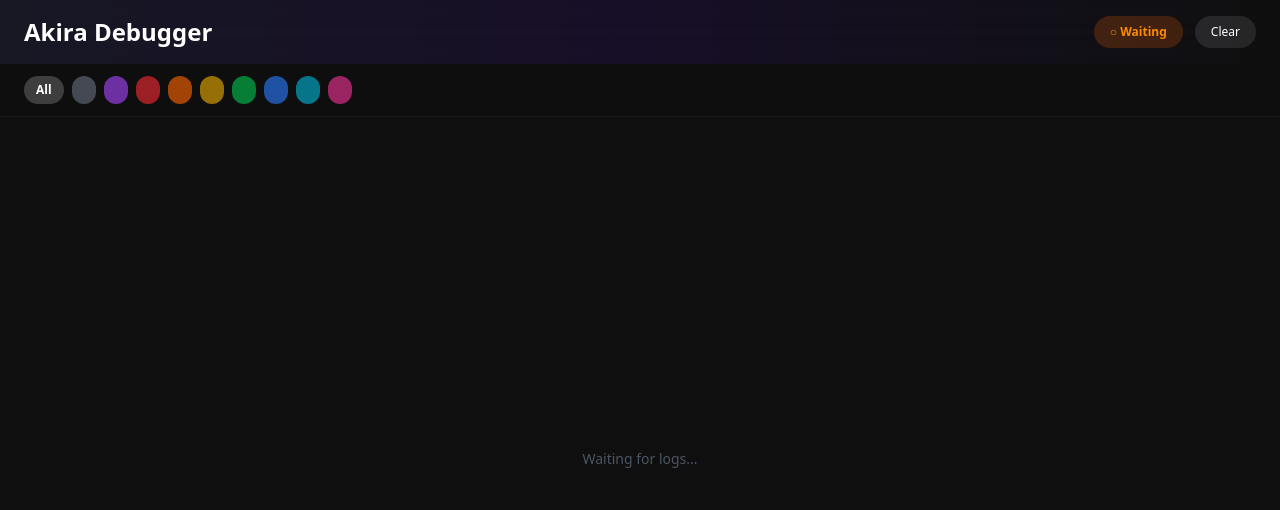
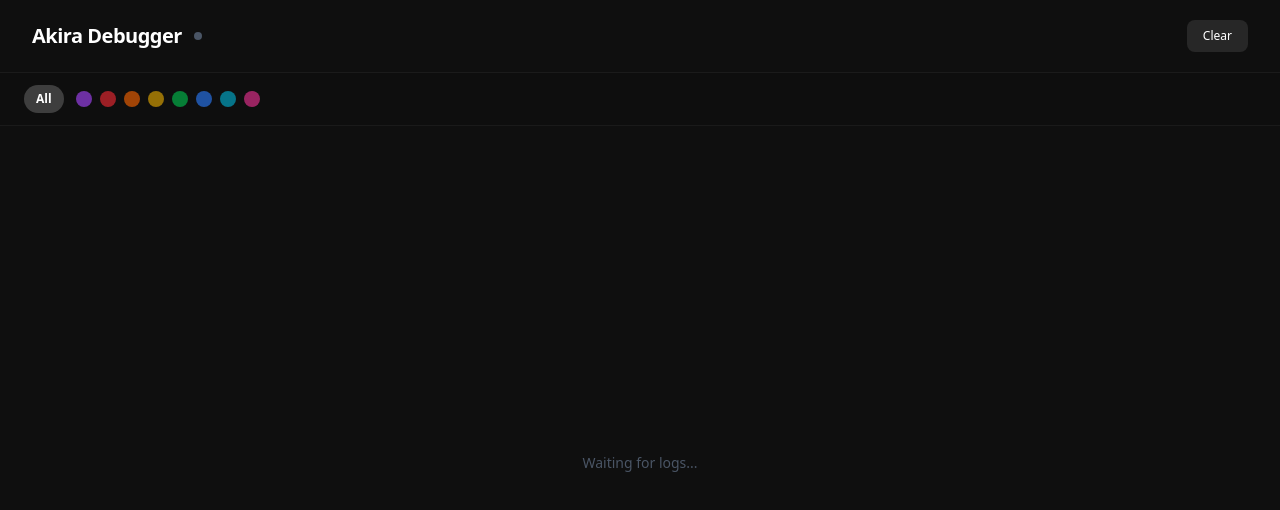
Before and after one commit to akira-foundation/debugger-app, a React (Vite) app: page / in a window 1280 px wide. Shown: the top 510 px of the page. Built offline with nearby package versions, Linux system fonts and the light colour scheme.

Commit message:
style: refine header and filter UI with improved layout, borders, and hover effects

```diff
--- a/src/App.tsx
+++ b/src/App.tsx
@@ -408,29 +408,28 @@
 
   return (
     <div className="flex flex-col h-screen overflow-hidden bg-[#0f0f0f] text-white font-sans">
-      <header className="flex justify-between items-center px-6 py-4 bg-gradient-to-r from-[#1a1a2a]/80 via-[#1a0f2e]/80 to-[#0f0f0f]/80 backdrop-blur-xl flex-shrink-0">
-        <h1 className="text-2xl font-bold text-white">
+      <header className="flex justify-between items-center px-8 py-5 bg-[#0f0f0f] border-b border-white/5 flex-shrink-0">
+        <div className="flex items-center gap-3">
+          <h1 className="text-xl font-semibold text-white tracking-tight">
             Akira Debugger
           </h1>
-        <div className="flex gap-3 items-center">
-          <span className={`text-xs px-4 py-2 rounded-full font-semibold transition-all ${
+          <span className={`w-2 h-2 rounded-full flex-shrink-0 ${
             isListening
-              ? 'bg-green-500/20 text-green-400'
-              : 'bg-orange-500/20 text-orange-400'
+              ? 'bg-green-400 animate-[ping_2s_cubic-bezier(0.4,0,0.6,1)_infinite]'
+              : 'bg-gray-600'
           }`}>
-            {isListening ? '● Listening' : '○ Waiting'}
           </span>
+        </div>
         <button
           onClick={clearLogs}
-            className="px-4 py-2 text-xs font-medium rounded-full bg-white/10 hover:bg-white/20 transition-all"
+          className="px-4 py-2 text-xs font-medium rounded-lg bg-white/10 hover:bg-white/15 transition-all"
         >
           Clear
         </button>
-        </div>
       </header>
 
       {/* Color filter tabs */}
-      <div className="flex gap-2 px-6 py-3 bg-[#0f0f0f]/50 border-b border-white/5 overflow-x-auto">
+      <div className="flex gap-3 px-6 py-3 bg-[#0f0f0f]/50 border-b border-white/5 overflow-x-auto items-center">
         <button
           onClick={() => setSelectedColor(null)}
           className={`px-3 py-1.5 rounded-full text-xs font-semibold transition-all flex-shrink-0 ${
@@ -441,16 +440,20 @@
         >
           All
         </button>
-        {Object.entries(rayColors).map(([color, styles]) => (
+        <div className="flex gap-2 items-center">
+          {Object.entries(rayColors)
+            .filter(([color]) => color !== 'default')
+            .map(([color, styles]) => (
               <button
                 key={color}
                 onClick={() => setSelectedColor(color as RayColor)}
-            className={`px-3 py-1.5 rounded-full text-xs font-semibold transition-all flex-shrink-0 ${styles.bg} ${
-              selectedColor === color ? 'opacity-100 ring-2 ring-white' : 'opacity-60 hover:opacity-80'
+                className={`w-4 h-4 rounded-full transition-all flex-shrink-0 ${styles.bg} ${
+                  selectedColor === color ? 'ring-1 ring-white' : 'opacity-60 hover:opacity-100'
                 }`}
                 title={color}
               />
             ))}
+        </div>
       </div>
 
       <div className="flex-1 overflow-y-auto p-5 bg-[#0f0f0f] [&::-webkit-scrollbar]:w-2 [&::-webkit-scrollbar-track]:bg-[#0f0f0f] [&::-webkit-scrollbar-thumb]:bg-purple-600/40 [&::-webkit-scrollbar-thumb]:rounded [&::-webkit-scrollbar-thumb:hover]:bg-purple-600/60">
```
Lines whose indentation alone changed are shown as unchanged.
